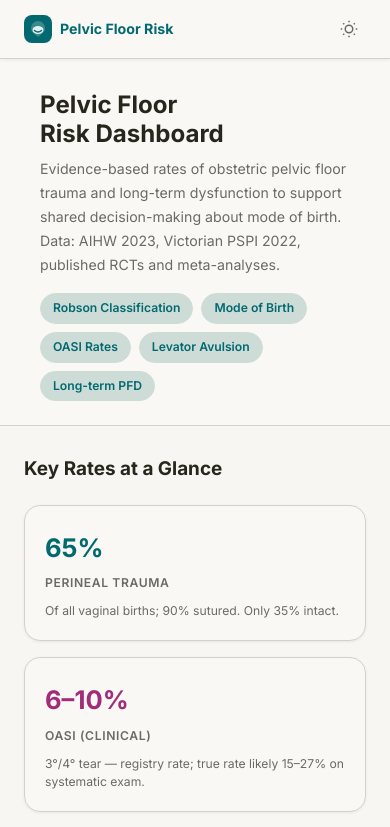
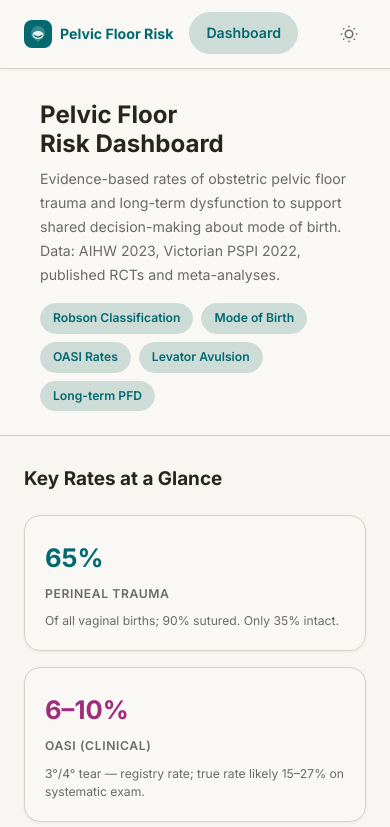
Before and after one commit to ideasth/PelvicFloorBirthInjuryImpactCalculator, a plain HTML site: page index.html in a window 390 px wide. Shown: the top 827 px of the page. Drawn offline with Linux system fonts and the light colour scheme.

Commit message:
Add files via upload

```diff
--- a/index.html
+++ b/index.html
@@ -80,7 +80,7 @@ table{border-collapse:collapse;width:100%}
   box-shadow:var(--shadow-sm);
 }
 .nav-logo{display:flex;align-items:center;gap:var(--sp2);font-weight:700;font-size:var(--tx-sm);color:var(--primary);text-decoration:none;flex-shrink:0}
-.nav-tabs{display:flex;gap:var(--sp1);overflow-x:auto;flex:1;scrollbar-width:none}
+.nav-tabs{display:flex;gap:var(--sp1);overflow-x:auto;flex:1;scrollbar-width:none;white-space:nowrap}
 .nav-tabs::-webkit-scrollbar{display:none}
 .nav-tab{
   padding:var(--sp2) var(--sp4);border-radius:9999px;
@@ -276,7 +276,7 @@ cite{font-style:italic}
   .section-body,.section-header{padding-left:var(--sp4);padding-right:var(--sp4)}
   .info-grid,.prev-grid,.stat-grid,.grade-row{grid-template-columns:1fr}
   .sbar-label{width:110px;font-size:.65rem}
-  .nav-tabs{display:none}
+  .nav-tabs{display:flex;overflow-x:auto;-webkit-overflow-scrolling:touch;scrollbar-width:none;padding-bottom:2px}
   .page-hero,.dash-hero{padding-left:var(--sp4);padding-right:var(--sp4)}
 }
 
```
